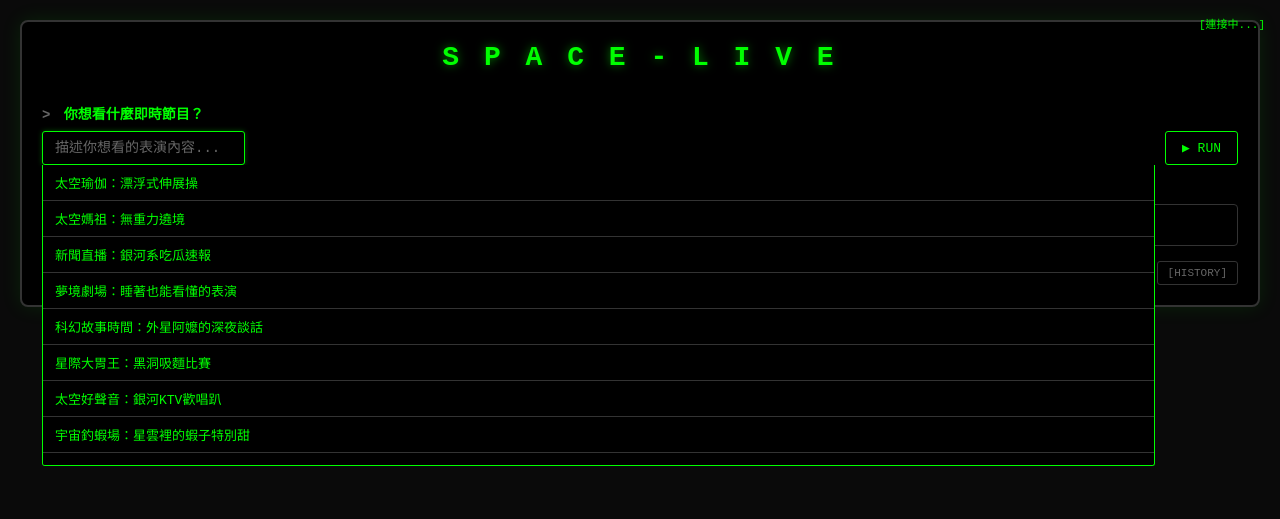
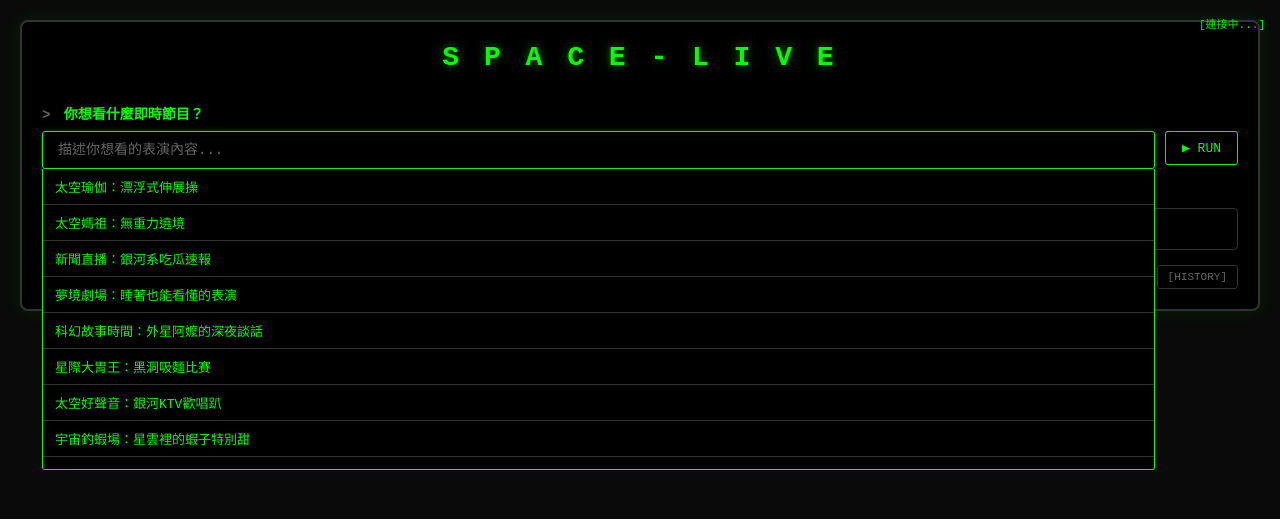
Before and after one commit to eggyy1224/space_live_mcp_client, a Flask app: page / in a window 1280 px wide. Shown: the top 519 px of the page. Run offline with Flask 3, Linux system fonts and the light colour scheme; some libraries are stand-ins or nearby versions.

Commit message:
調整 index.html 樣式，擴大容器最大寬度至 1600px，新增自動邊距以居中顯示，並優化表單控制項的填滿與邊距設定，提升整體佈局與使用者互動體驗。

```diff
--- a/templates/index.html
+++ b/templates/index.html
@@ -14,8 +14,9 @@
             padding: 0;
         }
         .container {
-            max-width: 1400px;
+            max-width: 1600px;
             padding: 20px;
+            margin: 0 auto;
         }
         .terminal-container {
             background: #000000;
@@ -94,6 +95,7 @@
             display: flex;
             gap: 10px;
             margin-bottom: 15px;
+            align-items: flex-start; /* 對齊項目 */
         }
         .form-control {
             background: #000000;
@@ -101,9 +103,10 @@
             color: #00ff00;
             font-family: 'Courier New', monospace;
             font-size: 14px;
-            padding: 8px 12px;
+            padding: 10px 15px;
             border-radius: 3px;
-            flex: 1;
+            width: 100%; /* 填滿父容器 */
+            box-sizing: border-box; /* 確保 padding 不會影響總寬度 */
         }
         .form-control:focus {
             outline: none;
@@ -198,7 +201,8 @@
         /* 預設選項下拉選單樣式 */
         .input-wrapper {
             position: relative;
-            flex: 1;
+            flex: 1; /* 佔用可用空間 */
+            min-width: 200px; /* 設定一個合理的最小寬度 */
         }
 
         .preset-dropdown {
```
